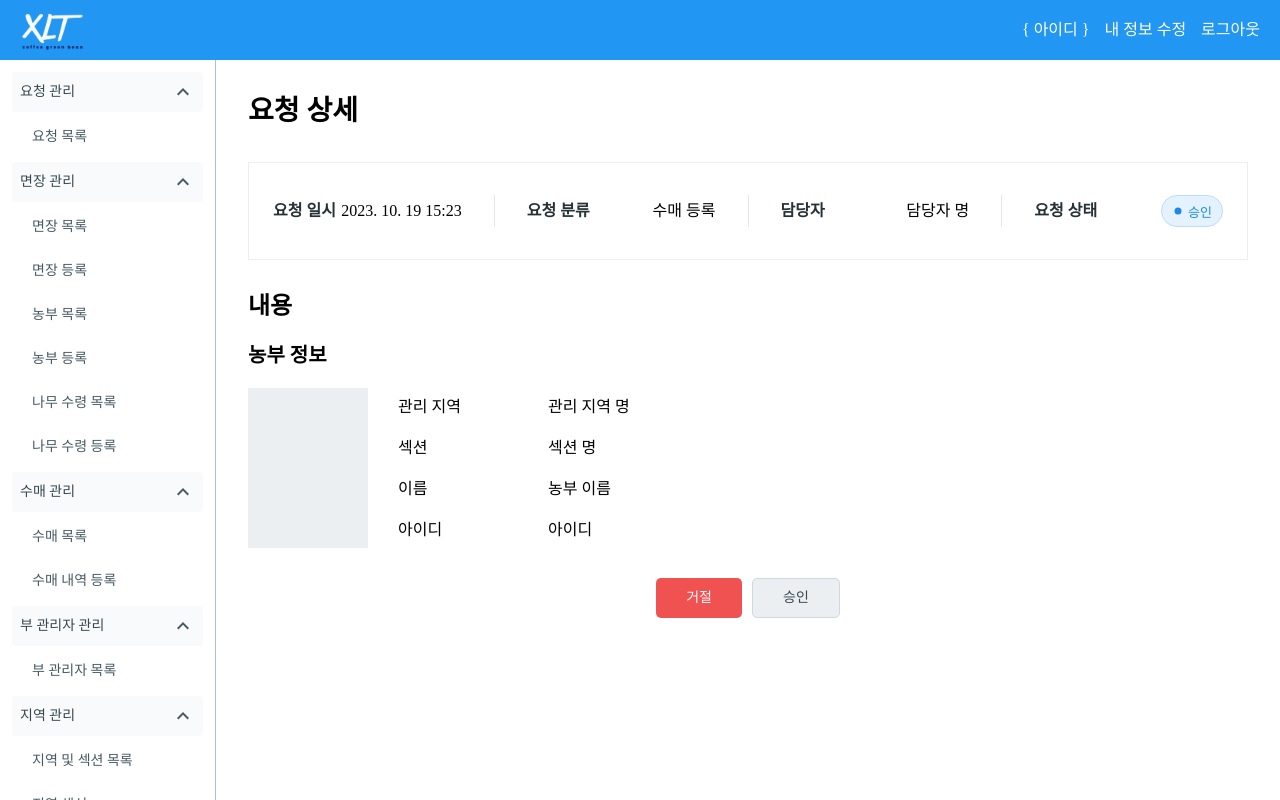
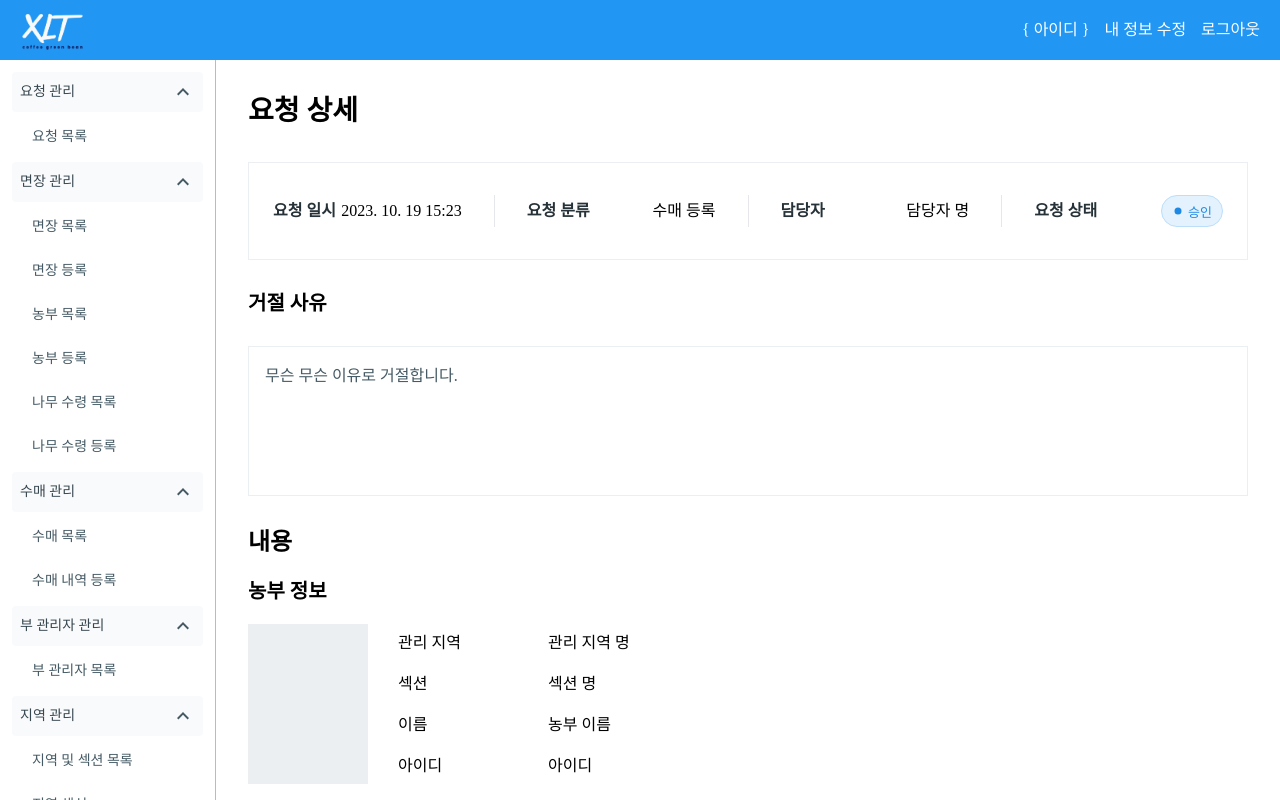
Before and after one commit to media-art-nation/coffee-frontend, a React (Vite) app: page /requests/farmer/1 in a window 1280 px wide. Built offline with nearby package versions, Linux system fonts and the light colour scheme.

Commit message:
[feat] 요청 상세 거절 사유 컴포넌트 추가

```diff
--- a/src/pages/Requests/FarmerRequestDetails/RequestDetailsLayout.tsx
+++ b/src/pages/Requests/FarmerRequestDetails/RequestDetailsLayout.tsx
@@ -77,9 +77,24 @@ const RequestDetailsLayout = ({ children }: RequestDetailsLayoutProps) => {
                         <Chip color="blue" label="승인" />
                     </Stack>
                 </Stack>
+                {/* 거절 사유 */}
+                <Typography variant="title/semibold">거절 사유</Typography>
+                <Stack
+                    sx={{
+                        border: `1px solid ${palette.grey[50]}`,
+                        padding: '16px',
+                        minHeight: '150px',
+                    }}
+                >
+                    <Typography sx={{ color: palette.grey[700] }}>
+                        무슨 무슨 이유로 거절합니다.
+                    </Typography>
+                </Stack>
+
                 {/* 요청 상세 정보 */}
                 {children}
                 {/* 승인, 거절 버튼 */}
+                {/* TODO: status REJECTED일 때 아래 컴포넌트 숨기기 */}
                 {showTextArea ? (
                     <Stack sx={{ gap: '15px' }}>
                         <Typography variant="title/semibold">거절 사유 입력</Typography>
```
